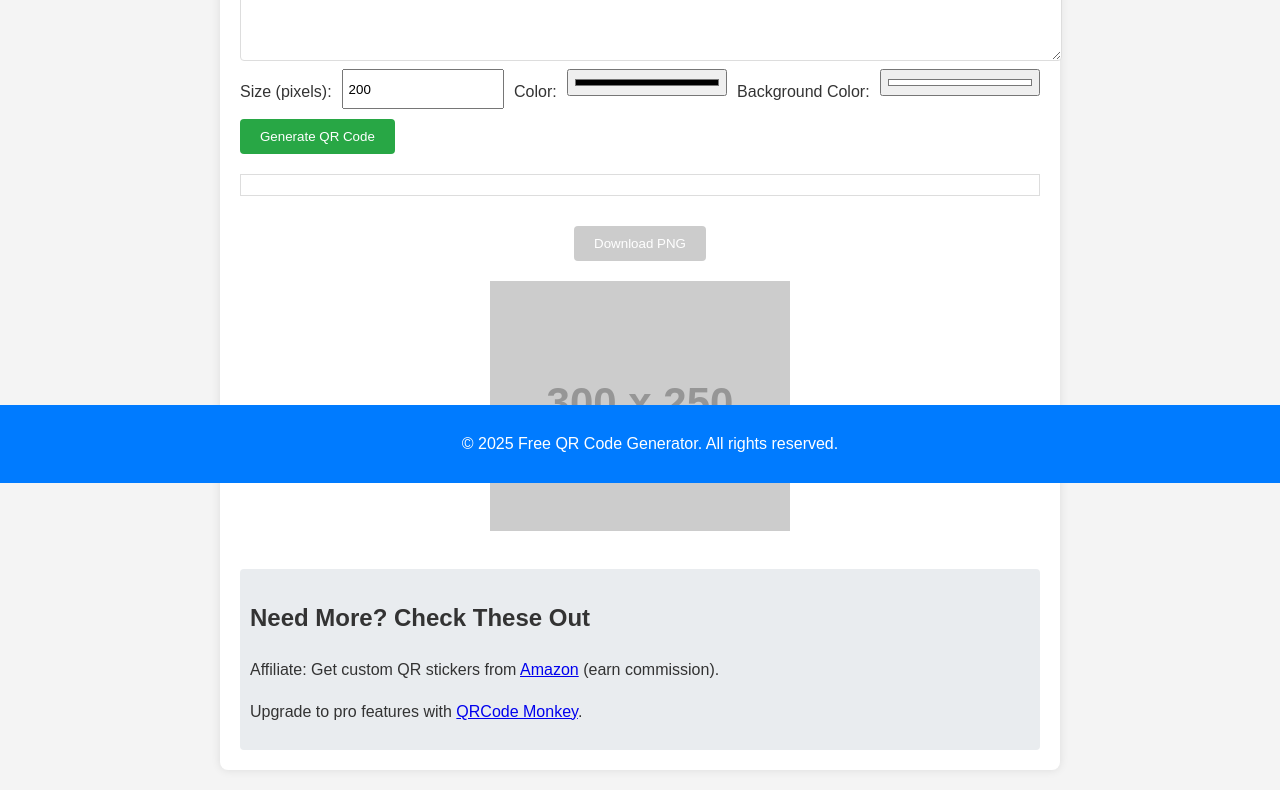
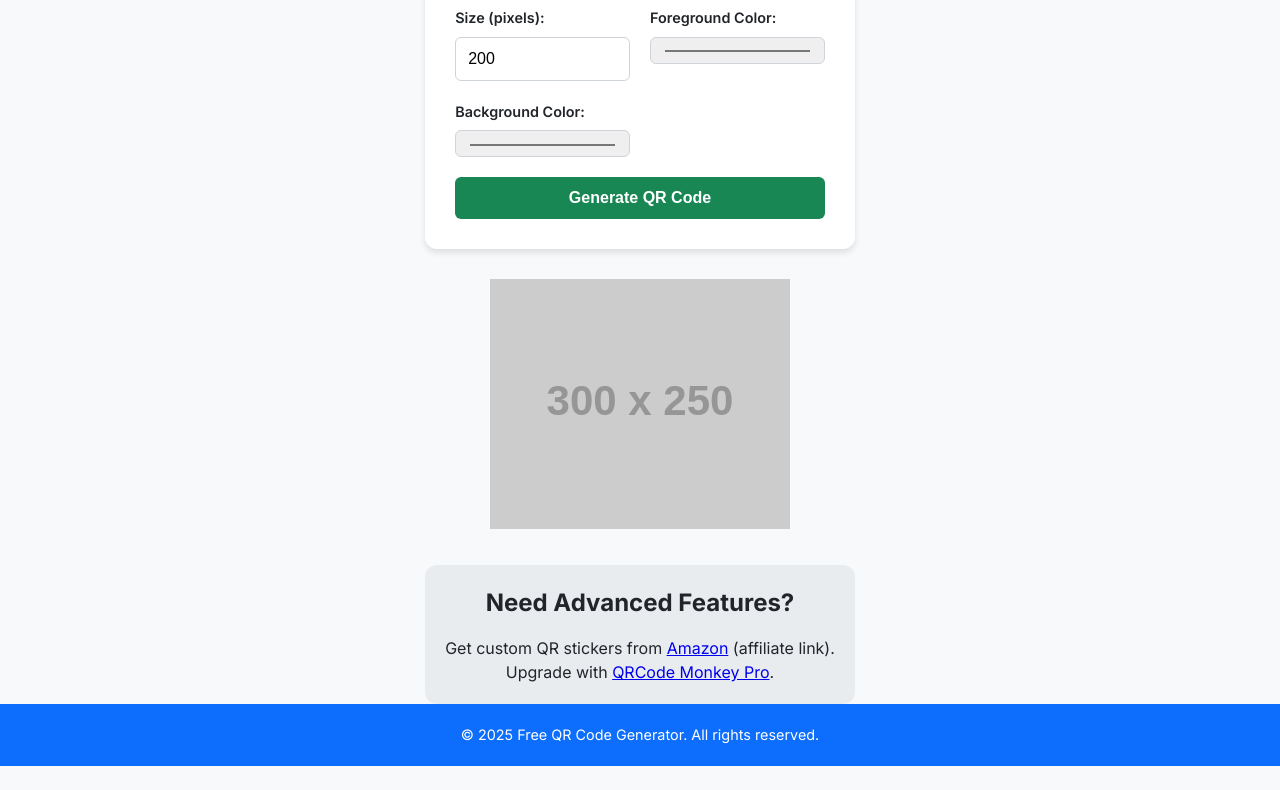
Before and after one commit to cucfkpoesie/qr.1ov.me, a plain HTML site: page index.html in a window 1280 px wide. Shown: the part 317-1107 px from the top of the page. After the commit the page ends 1083 px from the top, so only its background shows below. Drawn offline with Linux system fonts and the light colour scheme; placeholder pictures from the web are drawn by us.

Commit message:
beautify website

```diff
--- a/index.html
+++ b/index.html
@@ -3,56 +3,67 @@
 <head>
     <meta charset="UTF-8">
     <meta name="viewport" content="width=device-width, initial-scale=1.0">
-    <title>Free QR Code Generator - Quick and Easy</title>
-    <meta name="description" content="Generate free QR codes online instantly. Customize size, color, and download as PNG. Perfect for URLs, text, WiFi, and more.">
+    <title>Free QR Code Generator - Quick and Modern</title>
+    <meta name="description" content="Generate free QR codes online instantly. Customize size, colors, and download as PNG. Perfect for URLs, text, WiFi, and more.">
     <link rel="stylesheet" href="style.css">
+    <link href="https://fonts.googleapis.com/css2?family=Inter:wght@400;600;700&display=swap" rel="stylesheet">
     <script src="https://cdnjs.cloudflare.com/ajax/libs/qrcodejs/1.0.0/qrcode.min.js"></script>
 </head>
 <body>
     <header>
+        <div class="container">
             <h1>Free QR Code Generator</h1>
-        <p>Create custom QR codes in seconds. No sign-up required!</p>
+            <p>Create custom QR codes effortlessly. No registration needed!</p>
+        </div>
     </header>
 
-    <main>
+    <main class="container">
         <section id="input-section">
+            <form id="qr-form">
                 <label for="qr-text">Enter text or URL:</label>
-            <textarea id="qr-text" placeholder="e.g., https://example.com or your message"></textarea>
+                <textarea id="qr-text" placeholder="e.g., https://example.com or your message" required></textarea>
 
                 <div class="options">
+                    <div class="option-group">
                         <label for="qr-size">Size (pixels):</label>
-                <input type="number" id="qr-size" value="200" min="100" max="500">
-
-                <label for="qr-color">Color:</label>
+                        <input type="number" id="qr-size" value="200" min="100" max="500" required>
+                    </div>
+                    <div class="option-group">
+                        <label for="qr-color">Foreground Color:</label>
                         <input type="color" id="qr-color" value="#000000">
-
+                    </div>
+                    <div class="option-group">
                         <label for="qr-bg-color">Background Color:</label>
                         <input type="color" id="qr-bg-color" value="#ffffff">
                     </div>
+                </div>
 
-            <button id="generate-btn">Generate QR Code</button>
+                <button type="submit" id="generate-btn">Generate QR Code</button>
+            </form>
         </section>
 
-        <section id="output-section">
+        <section id="output-section" class="hidden">
             <div id="qrcode"></div>
-            <button id="download-btn" disabled>Download PNG</button>
+            <button id="download-btn">Download as PNG</button>
         </section>
 
         <!-- Placeholder for AdSense ad (replace with your AdSense code) -->
         <aside class="ad">
             <!-- Sample ad; integrate real AdSense here -->
-            <img src="https://via.placeholder.com/300x250?text=Ad+Space" alt="Ad">
+            <img src="https://via.placeholder.com/300x250?text=Advertisement" alt="Ad Space">
         </aside>
 
         <section id="affiliates">
-            <h2>Need More? Check These Out</h2>
-            <p>Affiliate: Get custom QR stickers from <a href="https://amazon.com?aff=yourid" target="_blank" rel="nofollow">Amazon</a> (earn commission).</p>
-            <p>Upgrade to pro features with <a href="https://qrcodemonkey.com?aff=yourid" target="_blank" rel="nofollow">QRCode Monkey</a>.</p>
+            <h2>Need Advanced Features?</h2>
+            <p>Get custom QR stickers from <a href="https://amazon.com?aff=yourid" target="_blank" rel="nofollow">Amazon</a> (affiliate link).</p>
+            <p>Upgrade with <a href="https://qrcodemonkey.com?aff=yourid" target="_blank" rel="nofollow">QRCode Monkey Pro</a>.</p>
         </section>
     </main>
 
     <footer>
+        <div class="container">
             <p>&copy; 2025 Free QR Code Generator. All rights reserved.</p>
+        </div>
     </footer>
 
     <script src="script.js"></script>
--- a/script.js
+++ b/script.js
@@ -1,15 +1,17 @@
 document.addEventListener('DOMContentLoaded', () => {
+    const qrForm = document.getElementById('qr-form');
     const qrText = document.getElementById('qr-text');
     const qrSize = document.getElementById('qr-size');
     const qrColor = document.getElementById('qr-color');
     const qrBgColor = document.getElementById('qr-bg-color');
-    const generateBtn = document.getElementById('generate-btn');
+    const outputSection = document.getElementById('output-section');
     const downloadBtn = document.getElementById('download-btn');
     const qrCodeDiv = document.getElementById('qrcode');
 
     let qrCode;
 
-    generateBtn.addEventListener('click', () => {
+    qrForm.addEventListener('submit', (e) => {
+        e.preventDefault();
         const text = qrText.value.trim();
         if (!text) {
             alert('Please enter some text or URL.');
@@ -26,7 +28,9 @@ document.addEventListener('DOMContentLoaded', () => {
             correctLevel: QRCode.CorrectLevel.H
         });
 
-        downloadBtn.disabled = false;
+        outputSection.classList.remove('hidden');
+        // Scroll to output smoothly
+        outputSection.scrollIntoView({ behavior: 'smooth' });
     });
 
     downloadBtn.addEventListener('click', () => {
--- a/style.css
+++ b/style.css
@@ -1,105 +1,190 @@
-body {
-    font-family: Arial, sans-serif;
+/* Reset and Base Styles */
+* {
     margin: 0;
     padding: 0;
-    background-color: #f4f4f4;
-    color: #333;
-    line-height: 1.6;
+    box-sizing: border-box;
+}
+
+body {
+    font-family: 'Inter', sans-serif;
+    background-color: #f8f9fa;
+    color: #212529;
+    line-height: 1.5;
+    min-height: 100vh;
+    display: flex;
+    flex-direction: column;
+}
+
+.container {
+    max-width: 1200px;
+    margin: 0 auto;
+    padding: 0 20px;
 }
 
 header {
-    background-color: #007bff;
+    background-color: #0d6efd;
     color: white;
+    padding: 40px 0;
     text-align: center;
-    padding: 20px;
+}
+
+header h1 {
+    font-size: 2.5rem;
+    margin-bottom: 10px;
+}
+
+header p {
+    font-size: 1.1rem;
 }
 
 main {
-    max-width: 800px;
-    margin: 20px auto;
-    padding: 20px;
-    background: white;
-    border-radius: 8px;
-    box-shadow: 0 0 10px rgba(0,0,0,0.1);
+    flex: 1;
+    padding: 40px 0;
 }
 
 #input-section {
-    margin-bottom: 20px;
+    background: white;
+    padding: 30px;
+    border-radius: 12px;
+    box-shadow: 0 4px 6px rgba(0, 0, 0, 0.1);
+    margin-bottom: 30px;
 }
 
 label {
     display: block;
-    margin: 10px 0 5px;
+    margin-bottom: 8px;
+    font-weight: 600;
+    font-size: 0.9rem;
 }
 
-textarea {
+textarea, input[type="number"], input[type="color"] {
     width: 100%;
-    height: 100px;
-    padding: 10px;
-    border: 1px solid #ddd;
-    border-radius: 4px;
+    padding: 12px;
+    border: 1px solid #ced4da;
+    border-radius: 6px;
+    font-size: 1rem;
+    transition: border-color 0.15s ease-in-out;
+}
+
+textarea:focus, input:focus {
+    border-color: #0d6efd;
+    outline: none;
 }
 
 .options {
-    display: flex;
-    flex-wrap: wrap;
-    gap: 10px;
+    display: grid;
+    grid-template-columns: repeat(auto-fit, minmax(150px, 1fr));
+    gap: 20px;
+    margin: 20px 0;
 }
 
-.options input {
-    flex: 1;
-    min-width: 100px;
-    padding: 5px;
+.option-group {
+    display: flex;
+    flex-direction: column;
 }
 
 button {
-    background-color: #28a745;
+    background-color: #198754;
     color: white;
     border: none;
-    padding: 10px 20px;
-    border-radius: 4px;
+    padding: 12px 24px;
+    border-radius: 6px;
+    font-size: 1rem;
+    font-weight: 600;
     cursor: pointer;
-    margin-top: 10px;
+    transition: background-color 0.2s ease, transform 0.1s ease;
+    width: 100%;
 }
 
 button:hover {
-    background-color: #218838;
+    background-color: #157347;
+    transform: translateY(-2px);
 }
 
-button:disabled {
-    background-color: #ccc;
-    cursor: not-allowed;
+button:active {
+    transform: translateY(0);
 }
 
 #output-section {
     text-align: center;
+    background: white;
+    padding: 30px;
+    border-radius: 12px;
+    box-shadow: 0 4px 6px rgba(0, 0, 0, 0.1);
+    margin-bottom: 30px;
 }
 
 #qrcode {
     margin: 20px auto;
-    border: 1px solid #ddd;
+    display: inline-block;
+    border: 1px solid #dee2e6;
+    border-radius: 6px;
     padding: 10px;
     background: white;
 }
 
+#download-btn {
+    margin-top: 20px;
+}
+
+.hidden {
+    display: none;
+}
+
 .ad {
-    margin: 20px 0;
+    text-align: center;
+    margin: 30px 0;
+}
+
+#affiliates {
+    background: #e9ecef;
+    padding: 20px;
+    border-radius: 12px;
     text-align: center;
 }
 
-#affiliates {
-    margin-top: 30px;
-    padding: 10px;
-    background: #e9ecef;
-    border-radius: 4px;
+#affiliates h2 {
+    font-size: 1.5rem;
+    margin-bottom: 15px;
 }
 
 footer {
+    background-color: #0d6efd;
+    color: white;
+    padding: 20px 0;
     text-align: center;
-    padding: 10px;
-    background: #007bff;
-    color: white;
-    position: fixed;
-    bottom: 0;
-    width: 100%;
+    margin-top: auto;
 }
+
+footer p {
+    font-size: 0.9rem;
+}
+
+/* Responsive Design */
+@media (max-width: 768px) {
+    header h1 {
+        font-size: 2rem;
+    }
+
+    header p {
+        font-size: 1rem;
+    }
+
+    #input-section, #output-section {
+        padding: 20px;
+    }
+
+    button {
+        padding: 10px 20px;
+    }
+}
+
+/* Animations */
+@keyframes fadeIn {
+    from { opacity: 0; transform: translateY(10px); }
+    to { opacity: 1; transform: translateY(0); }
+}
+
+#output-section:not(.hidden) {
+    animation: fadeIn 0.5s ease-out;
+}
```
Lines whose indentation alone changed are shown as unchanged.
